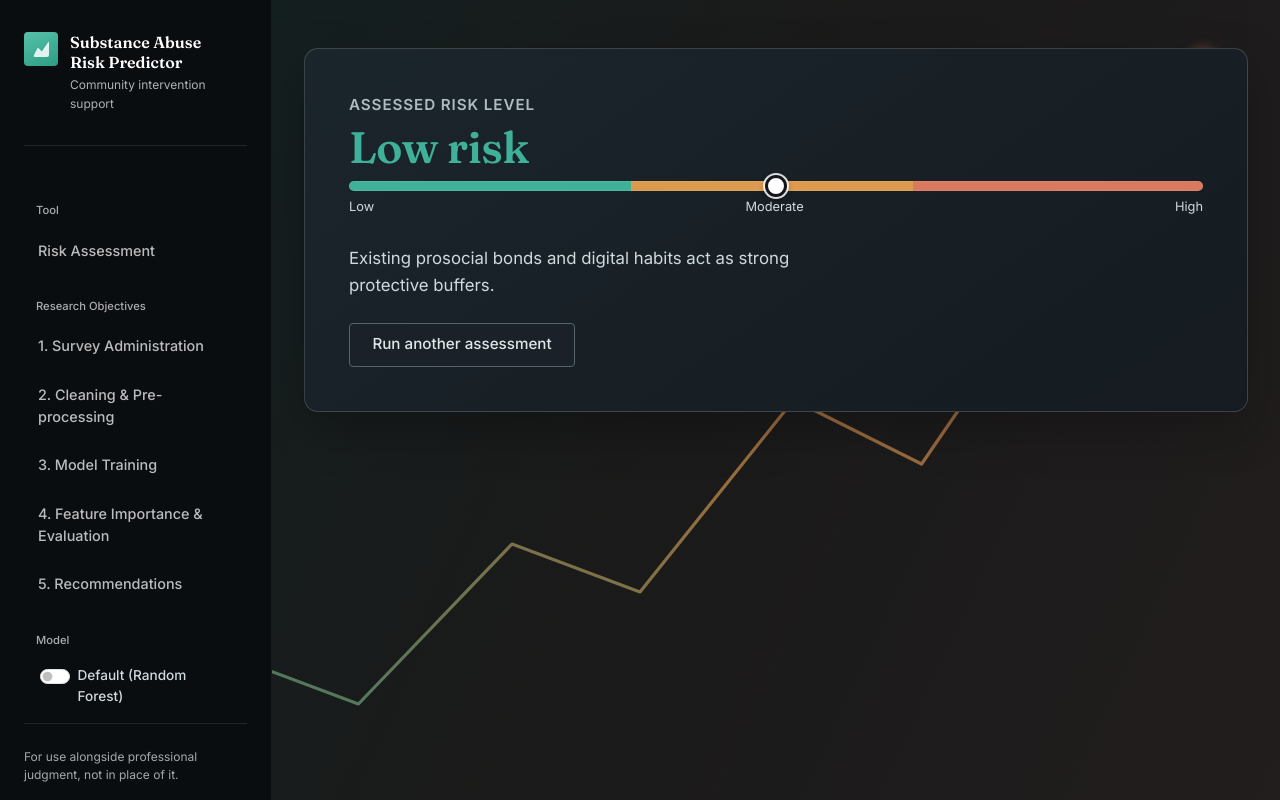
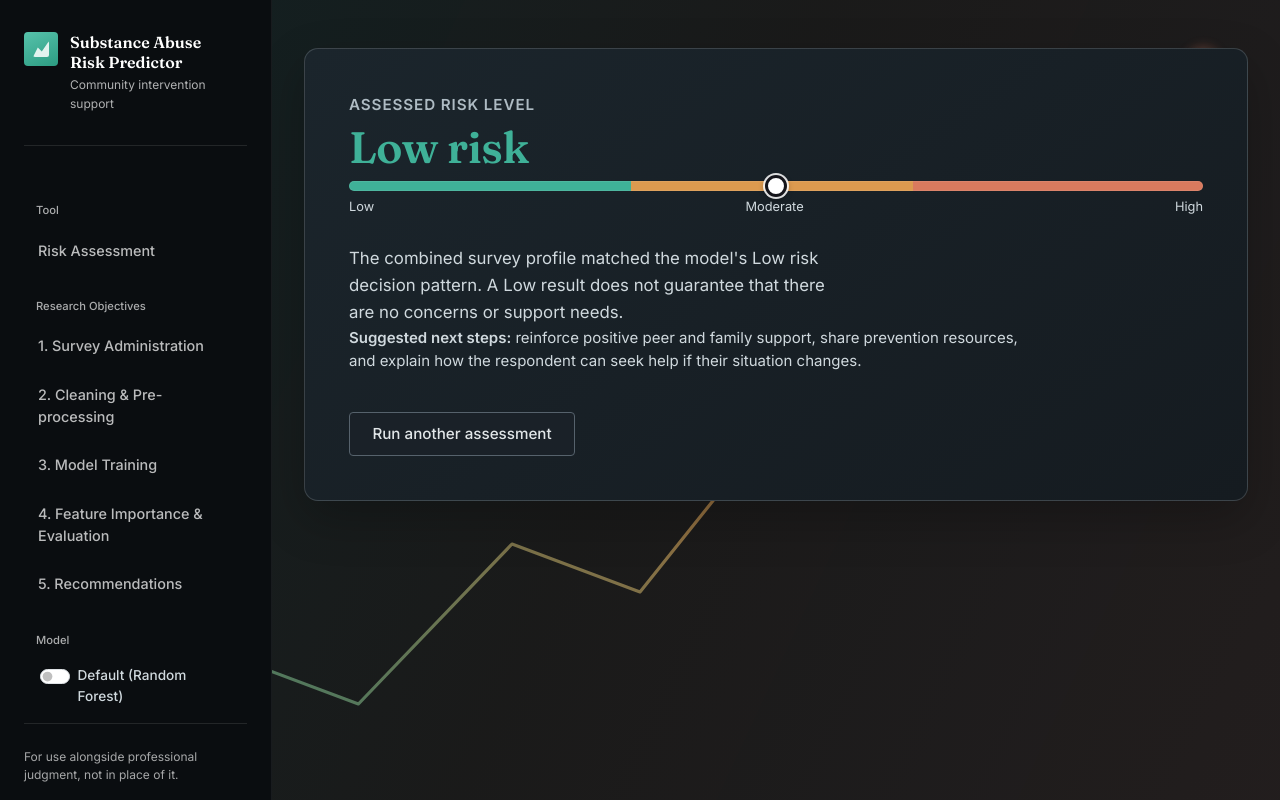
Before and after one commit to stewartmupamhanga-stack/PREDICTING-DRUG-AND-SUBSTANCE-ABUSE, a Django app: page /result/1/ in a window 1280 px wide. Run offline with Django 5.2, Linux system fonts and the light colour scheme; data comes from the database, SQL or seed files in the repository; tables that the repository leaves empty hold one stand-in row (values such as "Sample post"); data that the repository does not hold is empty.

Commit message:
Addition 1.1: personalized prediction and batch findings

```diff
--- a/predictor/static/predictor/css/assessment.css
+++ b/predictor/static/predictor/css/assessment.css
@@ -4,7 +4,8 @@
    ========================================================================== */
 
 .assessment {
-  max-width: 1040px;
+  width: 100%;
+  max-width: none;
   margin: 0 auto;
 }
 
--- a/predictor/static/predictor/css/base.css
+++ b/predictor/static/predictor/css/base.css
@@ -114,7 +114,8 @@ a:hover { text-decoration: underline; }
 }
 
 .content-area main {
-  max-width: 1080px;
+  width: 100%;
+  max-width: none;
   margin: 0 auto;
 }
 
--- a/predictor/static/predictor/css/result.css
+++ b/predictor/static/predictor/css/result.css
@@ -165,7 +165,8 @@
     --ink: var(--ink-800);
     --ink-soft: var(--ink-700);
     --risk-high: var(--risk-elevated);
-    max-width: 1040px;
+    width: 100%;
+    max-width: none;
     margin: 0 auto;
     border: 1px solid var(--line);
     border-radius: 14px;
--- a/predictor/templates/predictor/result.html
+++ b/predictor/templates/predictor/result.html
@@ -14,6 +14,23 @@
 <div class="report">
     <h2>Batch results — {{ batch.original_filename }}</h2>
     <p>{{ batch.total_rows }} row(s) processed on {{ batch.created_at }}</p>
+
+    <section class="batch-summary" aria-labelledby="batch-summary-title">
+        <h3 id="batch-summary-title">Summary findings</h3>
+        <div class="summary-grid">
+            <div><strong>{{ counts.low }}</strong><span>Low risk</span></div>
+            <div><strong>{{ counts.moderate }}</strong><span>Moderate risk</span></div>
+            <div><strong>{{ counts.high }}</strong><span>High risk</span></div>
+            <div><strong>{{ counts.female }}</strong><span>Female respondents</span></div>
+            <div><strong>{{ counts.male }}</strong><span>Male respondents</span></div>
+            <div><strong>{{ counts.users }}</strong><span>Reported previous use</span></div>
+            <div><strong>{{ counts.non_users }}</strong><span>Reported no previous use</span></div>
+            <div><strong>{{ counts.errors }}</strong><span>Rows with errors</span></div>
+        </div>
+        <p class="finding">Among {{ successful_count }} successfully classified rows, {{ counts.low }} were Low, {{ counts.moderate }} Moderate and {{ counts.high }} High. These counts describe this uploaded file and do not establish causes or represent the wider population.</p>
+        <p class="finding">The Moderate group needs particular care: the study found this class harder to distinguish reliably, so follow up those results with a confidential human assessment. High results can prompt an offer of support, while Low results should not prevent someone from asking for help.</p>
+        <p class="caveat">Gender and previous-use counts are based on uploaded answers. Missing or unrecognised values are not counted.</p>
+    </section>
 
     <div class="table-scroll">
         <table class="result-table">
@@ -42,11 +59,6 @@
         <a href="{% url 'bulk-result-download' batch.id %}" class="btn">Download CSV</a>
         <button type="button" onclick="window.print()" class="btn">Print</button>
 
-        <form method="post" action="{% url 'bulk-result-forward' batch.id %}" class="forward-form">
-            {% csrf_token %}
-            <input type="email" name="recipient_email" placeholder="Recipient email" required>
-            <button type="submit" class="btn">Forward by email</button>
-        </form>
     </div>
 
     <a href="{% url 'home' %}" class="btn mt-4">Run another assessment</a>
@@ -81,14 +93,39 @@
     </div>
 
     {% if risk_level == 'high' %}
-        <p class="finding">Based on digital exposure and socio-economic markers, proactive community intervention is recommended.</p>
+        <p class="finding">The combined survey profile matched the model's High risk decision pattern. This is a screening signal, not a diagnosis or proof of substance use.</p>
+        <p><strong>Suggested next steps:</strong> arrange a confidential conversation with a trained worker, assess immediate safety and support needs, and offer a voluntary referral to appropriate health or counselling services.</p>
     {% elif risk_level == 'moderate' %}
         <p class="finding">Protective factors — family structure or structured activities — should be reinforced.</p>
+        <p class="finding">The combined survey profile fell between the model's Low and High decision patterns. Moderate results are less certain and need person-led follow-up before any decision.</p>
+        <p><strong>Suggested next steps:</strong> clarify the respondent's circumstances privately, identify support they want, and offer prevention or counselling resources without labelling them.</p>
         <div class="caveat">
             This category is harder to predict reliably from the current data — treat this result as a signal for closer follow-up rather than a firm classification.
         </div>
     {% else %}
-        <p class="finding">Existing prosocial bonds and digital habits act as strong protective buffers.</p>
+        <p class="finding">The combined survey profile matched the model's Low risk decision pattern. A Low result does not guarantee that there are no concerns or support needs.</p>
+        <p><strong>Suggested next steps:</strong> reinforce positive peer and family support, share prevention resources, and explain how the respondent can seek help if their situation changes.</p>
+    {% endif %}
+
+    {% if top_predictors %}
+    <section class="individual-explanation" aria-labelledby="individual-explanation-title">
+        <h2 id="individual-explanation-title">How the survey profile relates to this result</h2>
+        <p>The model uses answers together to assign a class. These are the respondent's answers on the study's five highest-ranked overall predictors; overall importance does not show that any one answer caused this classification.</p>
+        <ul>
+            {% for item in top_predictors %}
+            <li><strong>{{ item.label }}:</strong> {{ item.answer }} <span>(overall importance {{ item.importance|floatformat:4 }})</span><br>
+                {% if item.reference_answer %}
+                    {% if item.comparison_changed %}<span>In a one-answer comparison, substituting the study's most common answer ({{ item.reference_answer }}) changes the model result to {{ item.comparison_class|title }}.</span>
+                    {% else %}<span>In a one-answer comparison with the study's most common answer ({{ item.reference_answer }}), the model result stays {{ risk_level|title }}.</span>{% endif %}<br>
+                {% endif %}
+                {% if risk_level == 'high' %}<span>Possible supportive follow-up: {{ item.suggestion }}</span>
+                {% elif risk_level == 'moderate' %}<span>Explore whether support would help: {{ item.suggestion }}</span>
+                {% else %}<span>Protective check-in: {{ item.suggestion }}</span>{% endif %}
+            </li>
+            {% endfor %}
+        </ul>
+        <p class="caveat">The one-answer comparisons use the most common study response as a reference. They show sensitivity to that substitution, not cause and effect; answers can interact. Use this result alongside professional judgement.</p>
+    </section>
     {% endif %}
 
     <a href="{% url 'home' %}" class="btn btn-report {{ risk_level }} mt-4">Run another assessment</a>
--- a/predictor/views.py
+++ b/predictor/views.py
@@ -50,14 +50,136 @@ def compute_gauge_position(risk_level, confidence):
     return round(position, 1)
 
 
+def _predictor_follow_up(feature, answer, risk_level):
+    """Return supportive next steps tailored to the answer and predicted class."""
+    answer = str(answer or '').strip().lower()
+    elevated = risk_level == 'high'
+    uncertain = risk_level == 'moderate'
+
+    if feature == 'outOf5FriendsUseDrugs':
+        if answer in {'3_4', '5'}:
+            if elevated:
+                return 'Ask how peer settings affect the respondent and offer supportive peer activities and refusal-skills resources.'
+            if uncertain:
+                return 'Explore the respondent’s comfort in peer settings and offer positive group activities if wanted.'
+            return 'Offer voluntary peer-led prevention activities while recognising the respondent’s Low result.'
+        if answer == '0':
+            if elevated:
+                return 'Do not assume peer exposure; discuss other support needs privately and identify trusted social supports.'
+            if uncertain:
+                return 'Ask what other circumstances may be relevant; this answer alone does not explain the Moderate result.'
+            return 'Encourage the respondent to maintain supportive friendships and existing positive activities.'
+        if elevated:
+            return 'Discuss peer influences without blame and offer practical ways to strengthen supportive friendships.'
+        if uncertain:
+            return 'Check whether the respondent wants help navigating peer pressure and identify supportive activities.'
+        return 'Reinforce the respondent’s positive peer supports and share prevention resources if useful.'
+
+    if feature == 'howTimesSeenDrugSupportContentIn30Days':
+        if answer in {'often', 'daily'}:
+            if elevated:
+                return 'Ask what the respondent sees online and offer media-literacy support and reliable, age-appropriate resources.'
+            if uncertain:
+                return 'Clarify whether frequent exposure is helpful or distressing, then offer trusted online resources.'
+            return 'Support healthy media habits and help the respondent identify reliable sources.'
+        if answer in {'never', 'rarely'}:
+            if elevated:
+                return 'Do not infer that low exposure explains the result; discuss other answers and offer confidential support.'
+            if uncertain:
+                return 'Explore other relevant circumstances; this answer does not account for the Moderate result by itself.'
+            return 'Share optional, reliable prevention resources without increasing unwanted exposure.'
+        if elevated:
+            return 'Discuss the content and its effect on the respondent, and offer reliable sources and supportive follow-up.'
+        if uncertain:
+            return 'Ask whether the content has affected the respondent and offer trusted resources if they want them.'
+        return 'Encourage balanced media habits and access to reliable information.'
+
+    if feature == 'comfortableSharingPersonalProblems':
+        low_comfort = answer in {'stronglydisagree', 'disagree'}
+        high_comfort = answer in {'agree', 'stronglyagree'}
+        if low_comfort:
+            if elevated:
+                return 'Offer a private conversation with a trained worker or another support channel the respondent chooses; do not pressure family disclosure.'
+            if uncertain:
+                return 'Ask which trusted person or confidential service would feel safe; do not treat limited family communication as a diagnosis.'
+            return 'Make confidential support options available even if the respondent does not want to speak with family.'
+        if high_comfort:
+            if elevated:
+                return 'With the respondent’s agreement, involve a trusted support person and offer a confidential professional referral.'
+            if uncertain:
+                return 'Ask whether they want a trusted person involved in follow-up and agree on a comfortable next step.'
+            return 'Recognise this communication channel as an option while keeping other confidential supports available.'
+        if elevated:
+            return 'Ask how the respondent prefers to seek support and offer a confidential option.'
+        if uncertain:
+            return 'Discuss what would make support feel comfortable and let the respondent choose a follow-up option.'
+        return 'Keep a range of trusted and confidential support options accessible.'
+
+    if feature == 'howFriendsFeelTryingDrugs':
+        approving = answer in {'approve', 'stronglyapprove'}
+        disapproving = answer in {'disapprove', 'stronglydisapprove'}
+        if approving:
+            if elevated:
+                return 'Explore peer pressure without blame and offer refusal-skills practice and supportive peer groups.'
+            if uncertain:
+                return 'Ask whether peer expectations create pressure and offer practical, voluntary prevention support.'
+            return 'Offer optional peer-led prevention resources and reinforce the respondent’s existing supports.'
+        if disapproving:
+            if elevated:
+                return 'Acknowledge this reported protective peer norm, then discuss other support needs indicated by the full profile.'
+            if uncertain:
+                return 'Recognise this reported protective norm while checking other circumstances in a supportive conversation.'
+            return 'Reinforce the respondent’s supportive peer environment and share prevention resources if useful.'
+        if elevated:
+            return 'Discuss how the respondent experiences peer expectations and offer non-judgemental prevention support.'
+        if uncertain:
+            return 'Clarify how peer expectations feel to the respondent and identify supports they would find useful.'
+        return 'Share balanced prevention information and encourage supportive peer connections.'
+
+    if feature == 'highestEducation':
+        education_option = {
+            'somesecondary': 'Ask whether school continuation or foundational learning support would be useful.',
+            'ordinarylevel': 'Offer information on further study, vocational training, or work pathways if wanted.',
+            'alevel': 'Offer information on tertiary study, vocational training, or employment pathways if wanted.',
+            'tetiary': 'Ask whether the respondent would value help accessing student or community support services.',
+        }.get(answer, 'Ask whether any education or training support would be useful.')
+        if risk_level == 'high':
+            return f'{education_option} Pair any offer with a supportive check-in; do not treat education level as a cause of risk.'
+        if uncertain:
+            return f'{education_option} This answer alone does not explain the Moderate result.'
+        return f'{education_option} Do not infer risk from education level.'
+
+    return 'Discuss this answer in context and let the respondent choose whether they want follow-up support.'
+
+
 def submit_assessment(request):
     if request.method == 'POST':
         form = AssessmentForm(request.POST)
         if form.is_valid():
             prediction = predictor_service.predict_details(form.cleaned_data)
+            metrics = load_metrics() or {}
+            top_predictors = []
+            for item in metrics.get('top_5_features', []):
+                key = item.get('feature')
+                if key in form.cleaned_data:
+                    value = form.cleaned_data[key]
+                    field = form.fields.get(key)
+                    display = dict(field.choices).get(value, value) if field else value
+                    suggestion = _predictor_follow_up(key, value, prediction['risk_level'])
+                    top_predictors.append({**item, 'answer': display, 'suggestion': suggestion})
+            comparisons = predictor_service.compare_with_common_responses(
+                form.cleaned_data, [item.get('feature') for item in top_predictors]
+            )
+            for item in top_predictors:
+                comparison = comparisons.get(item.get('feature'), {})
+                choices = dict(form.fields[item['feature']].choices)
+                item['reference_answer'] = choices.get(comparison.get('reference'), comparison.get('reference', ''))
+                item['comparison_changed'] = comparison.get('changed', False)
+                item['comparison_class'] = comparison.get('risk_level', prediction['risk_level'])
             context = {
                 'risk_level': prediction['risk_level'],
                 'confidence': round(prediction['confidence'] * 100),
+                'top_predictors': top_predictors,
             }
 
             context['gauge_position'] = compute_gauge_position(
@@ -587,7 +709,18 @@ def bulk_upload_view(request):
 def bulk_result_view(request, batch_id):
     batch = get_object_or_404(BulkBatch, pk=batch_id)
     rows = batch.rows.all().order_by("id")
-    return render(request, "predictor/result.html", {"batch": batch, "rows": rows})
+    successful = [row for row in rows if not row.error]
+    counts = {
+        "low": sum(row.risk_level == "low" for row in successful),
+        "moderate": sum(row.risk_level == "moderate" for row in successful),
+        "high": sum(row.risk_level == "high" for row in successful),
+        "female": sum(str((row.raw_data or {}).get("gender", "")).strip().lower() == "female" for row in successful),
+        "male": sum(str((row.raw_data or {}).get("gender", "")).strip().lower() == "male" for row in successful),
+        "users": sum(str((row.raw_data or {}).get("everUsedIllegalDrugs", "")).strip().lower() in {"yes", "yes, used", "true", "1"} for row in successful),
+        "non_users": sum(str((row.raw_data or {}).get("everUsedIllegalDrugs", "")).strip().lower() in {"no", "never", "false", "0"} for row in successful),
+        "errors": sum(bool(row.error) for row in rows),
+    }
+    return render(request, "predictor/result.html", {"batch": batch, "rows": rows, "counts": counts, "successful_count": len(successful)})
 
 
 def bulk_result_download_view(request, batch_id):
```
Also changed, not shown: other parts of predictor/static/predictor/css/result.css (+43 -0 lines), predictor/ml/predictor_service.py (+33 -0 lines).
